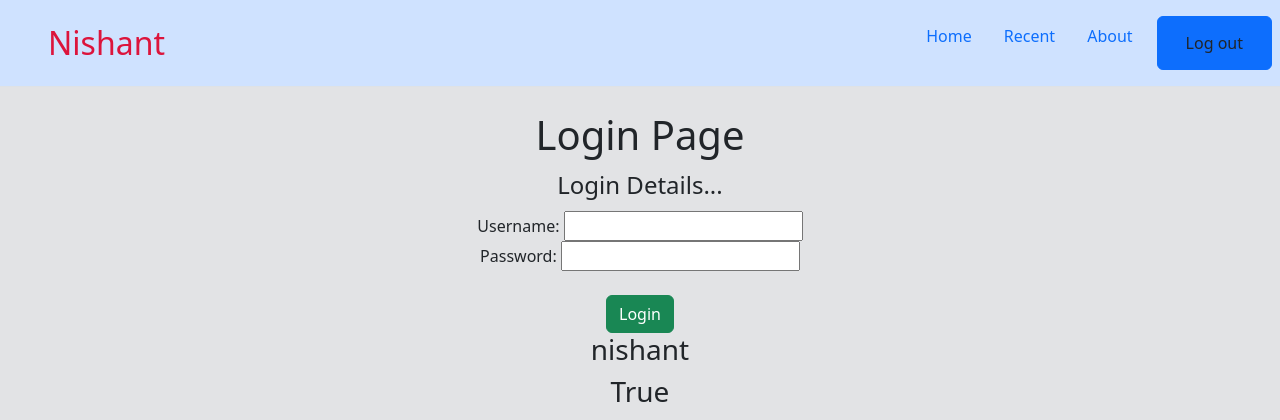
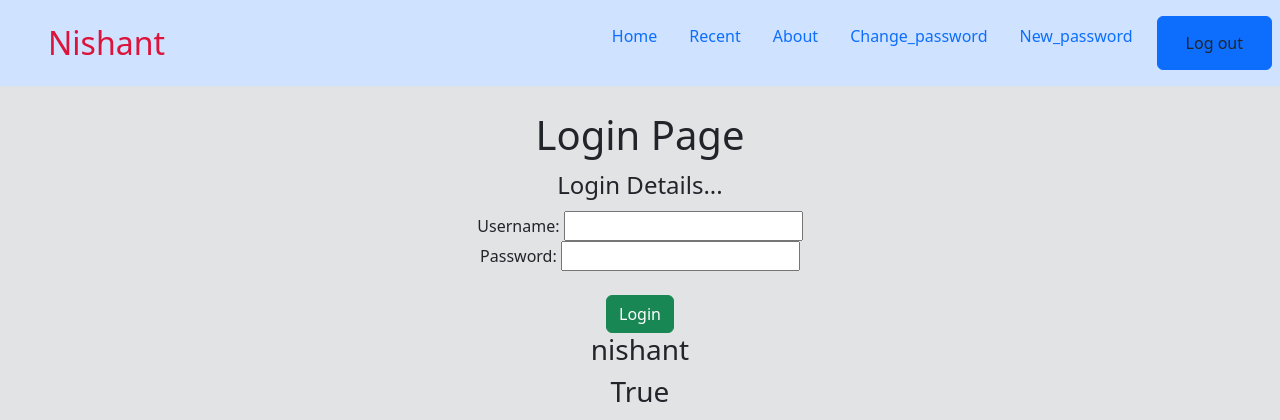
Before and after one commit to nishantkr316/Django-pro, a Django app: page /login/ in a window 1280 px wide. Shown: the top 420 px of the page. Run offline with Django 5.2, Linux system fonts and the light colour scheme; a user stored in the database is signed in.

Commit message:
add update password feathers in auth app

```diff
--- a/AuthProject/AuthProject/settings.py
+++ b/AuthProject/AuthProject/settings.py
@@ -40,7 +40,7 @@ INSTALLED_APPS = [
     'authapp'
 ]
 
-AUTHENTICATOR_BACKENDS =[
+AUTHENTICATION_BACKENDS =[
     'authapp.backends.EmailOrUserBackend',
     'django.contrib.auth.backends.ModelBackend'
 ]
--- a/AuthProject/authapp/forms.py
+++ b/AuthProject/authapp/forms.py
@@ -8,12 +8,40 @@ class SignupForm(forms.ModelForm):
         fields = ['username','email','password']
         help_texts ={'username':None}
 
+# Only unique And gmail domain allowed
+
     def clean_email(self):
         email = self.cleaned_data['email']
 
         if User.objects.filter(email=email).exists():
             raise forms.ValidationError("Email Exists.....")
+        elif  not email.lower().endswith('@gmail.com'):
+            raise forms.ValidationError("Only gmail is allowed")
         return email
+
+
+    def clean_username(self):
+        username = self.cleaned_data['username']
+        if len(username)<5:
+            raise forms.ValidationError("Username must be at least 5 characters")
+        return username
+
+
+    def clean_password(self):
+        import re
+        password =self.cleaned_data['password']
+        if (
+            len(password)< 8 or
+            not (re.search("\d",password)) or
+            not(re.search("[A-Za-z]",password)) or
+            not(re.search("\W",password))
+        ):
+            raise forms.ValidationError("password must be 8 char"
+                                        "must contain 1 uppercase"
+                                        "must contain digit and special symbol")
+        return password
+
+
 
 class LoginForm(forms.Form):
     username =forms.CharField(max_length=50)
--- a/AuthProject/authapp/templates/base.html
+++ b/AuthProject/authapp/templates/base.html
@@ -20,6 +20,8 @@
             <li class="nav-item"><a href="{% url "home" %}" class="nav-link">Home</a></li>
             <li class="nav-item"><a href="{% url "recent" %}" class="nav-link">Recent</a></li>
             <li class="nav-item"><a href="{% url "about" %}" class="nav-link">About</a></li>
+            <li class="nav-item"><a href="{% url "change_password" %}" class="nav-link">Change_password</a></li>
+            <li class="nav-item"><a href="{% url "new_password" %}" class="nav-link">New_password</a></li>
             <li class="nav-item px-2"><button type="button" class="btn btn-primary"><a href="{% url 'logout' %}" class="nav-link text-dark">Log out</a></button></li>
             {% else %}
             <li class="nav-item px-2" ><button type="button" class="btn btn-primary"><a href="{% url 'login' %}" class="nav-link text-dark">Log in</a></button></li>
--- a/AuthProject/authapp/templates/home.html
+++ b/AuthProject/authapp/templates/home.html
@@ -2,5 +2,6 @@
 
 {% block content %}
 
+<!-- <button class="btn btn-success"><a href="{% url "change_password" %}">Change Password</a></button> -->
 
 {% endblock %}
--- a/AuthProject/authapp/urls.py
+++ b/AuthProject/authapp/urls.py
@@ -1,5 +1,6 @@
 from django.urls import path
 from authapp import views
+from django.contrib.auth import views as auth_view   #inbuilt Views
 
 urlpatterns=[
     path('',views.home_view,name='home'),
@@ -8,4 +9,16 @@ urlpatterns=[
     path('login/',views.login_view,name='login'),
     path('signup/',views.signup_view,name='signup'),
     path('logout/',views.logout_view,name='logout'),
+    path('new_password/',views.new_password,name='new_password'),
+
+
+#For Password Change
+
+    path("change_password/",
+         auth_view.PasswordChangeView.as_view(
+         template_name ='change_password.html',
+         success_url ='/'
+         ),
+         name ="change_password"
+    )
 ]
--- a/AuthProject/authapp/views.py
+++ b/AuthProject/authapp/views.py
@@ -16,8 +16,6 @@ def home_view(request):
 
 
 
-
-
 def signup_view(request):
     type='Sign Up'
     form=SignupForm()
@@ -28,7 +26,7 @@ def signup_view(request):
             user=form.save(commit=False)
             user.set_password(form.cleaned_data["password"])
             user.save()
-            messages.success(request,"User is created Sucessfully...")
+            messages.success(request,"Account created successfully...")
             return redirect("login")
     return render(request, "signup.html",{'form':form,'type':type})
 
@@ -51,11 +49,11 @@ def login_view(request):
 
         if user:
             login(request,user)
-            messages.success(request,"Logged in Sucessfully")
+            messages.success(request,"Logged in successfully...")
             return redirect("home")
 
         else:
-            messages.warning(request,"Invalid credential...")
+            messages.warning(request,"Invalid username or password...")
     return render(request, "login.html",{'form':form,'type':type})
 
 
@@ -86,3 +84,19 @@ def about_view(request):
 def recent_view(request):
     type='Recent'
     return render(request, "recent.html",{'type':type})
+
+
+
+
+from django.contrib.auth.forms import PasswordChangeForm
+@login_required
+def new_password(request):
+    type ='New Password'
+    form =PasswordChangeForm(user=request.user)
+    if request.method == 'POST':
+        form = PasswordChangeForm(user=request.user, data=request.POST)
+        if form.is_valid():
+            form.save()
+            messages.success(request,"Password changed successfully...")
+            return redirect('home')
+    return render(request, "new_password.html", {'form': form,'type':type})
--- a/user_pass.txt
+++ b/user_pass.txt
@@ -6,3 +6,5 @@ MODELPROJECT        nishant         nishant3
 ORMProject          nishant         nishant3
 Schoolproject       nishant         nishant
 AricleProject       nishant         nishant
+MovieRating         nishant         nishant
+AuthProject         nishant         nishant
```
Also changed, not shown: AuthProject/authapp/templates/change_password.html (added, +18 -0 lines), AuthProject/authapp/templates/new_password.html (added, +18 -0 lines), AuthProject/db.sqlite3, BlogProject/blogapp/templates/home.html (line endings or trailing spaces).
